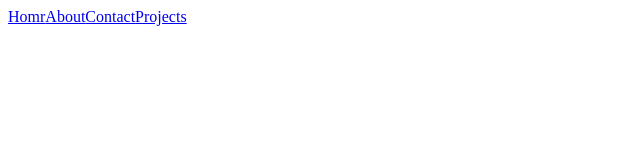
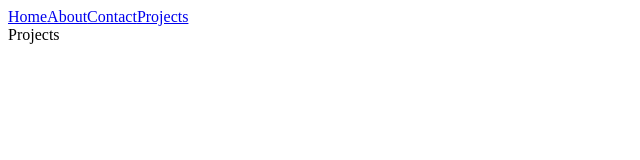
Before and after one commit to ash730xo/Portfolio_Website, a React (Vite) app: page /projects in a window 1280 px wide. Shown: the top 160 px of the page, without its empty margins (0-640 px from the left). Built offline with nearby package versions, Linux system fonts and the light colour scheme.

Commit message:
Created Routes for navbar w/path & element

```diff
--- a/src/App.jsx
+++ b/src/App.jsx
@@ -6,6 +6,9 @@ import Navbar from './Components/navbar'
 import {Route, Routes} from 'react-router-dom'
 
 import About from './Pages/About'
+import Home from './Pages/home'
+import Contact from './Pages/contact'
+import Projects from './Pages/projects'
 
 
 function App() {
@@ -15,9 +18,12 @@ function App() {
       <Navbar />
       <nav>
         <Routes>
-          <Route path="/" element={<About />}/>
+          <Route path="/" element={<Home />}/>
+          <Route path="/about" element={<About />}/>
+          <Route path="/contact" element={<Contact />}/>
+          <Route path="/projects" element={<Projects />}/>
         </Routes>
-        </nav>
+      </nav>
 
         {/* <Login_page /> */}
     </>
--- a/src/Components/Navbar.jsx
+++ b/src/Components/Navbar.jsx
@@ -5,7 +5,7 @@ function Navbar() {
   return (
     <>
         <div>
-          <Link to="/home">Homr</Link>
+          <Link to="/home">Home</Link>
           <Link to="/about">About</Link>
           <Link to="/contact">Contact</Link>
           <Link to="/projects">Projects</Link>
--- /dev/null
+++ b/src/Pages/Contact.jsx
@@ -0,0 +1,9 @@
+import React from 'react'
+
+function Contact() {
+  return (
+    <div>Contact</div>
+  )
+}
+
+export default Contact
--- /dev/null
+++ b/src/Pages/Home.jsx
@@ -0,0 +1,9 @@
+import React from 'react'
+
+function Home() {
+  return (
+    <div>Home</div>
+  )
+}
+
+export default Home
--- /dev/null
+++ b/src/Pages/Projects.jsx
@@ -0,0 +1,9 @@
+import React from 'react'
+
+function Projects() {
+  return (
+    <div>Projects</div>
+  )
+}
+
+export default Projects
--- a/src/main.jsx
+++ b/src/main.jsx
@@ -8,5 +8,5 @@ import {BrowserRouter} from 'react-router-dom'
 ReactDOM.createRoot(document.getElementById('root')).render(
   <BrowserRouter>
     <App />
-    </BrowserRouter>,
+  </BrowserRouter>,
 )
```
Also changed, not shown: src/Pages/contact.js (deleted, +0 -9 lines), src/Pages/home.js (deleted, +0 -9 lines), src/Pages/projects.js (deleted, +0 -9 lines).
